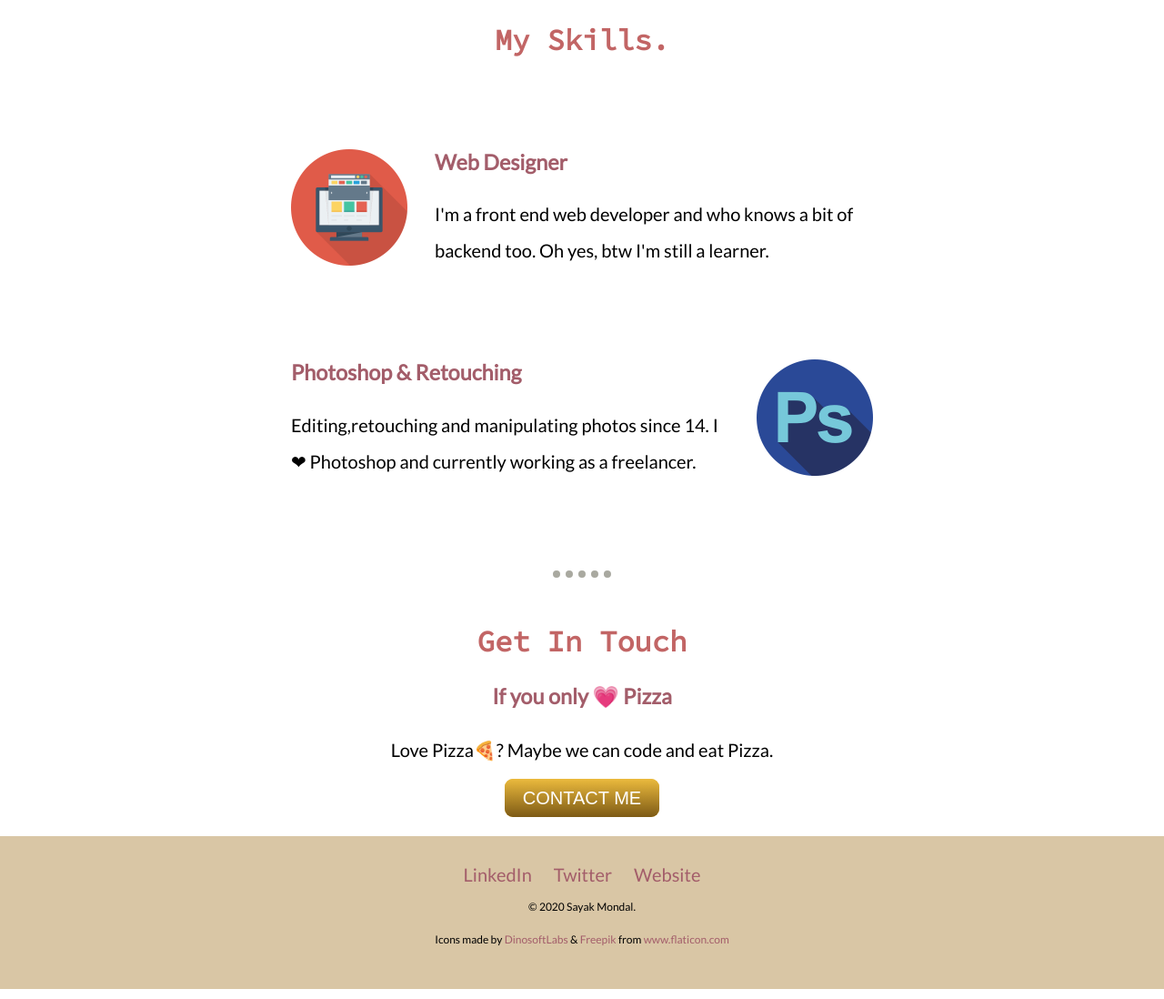
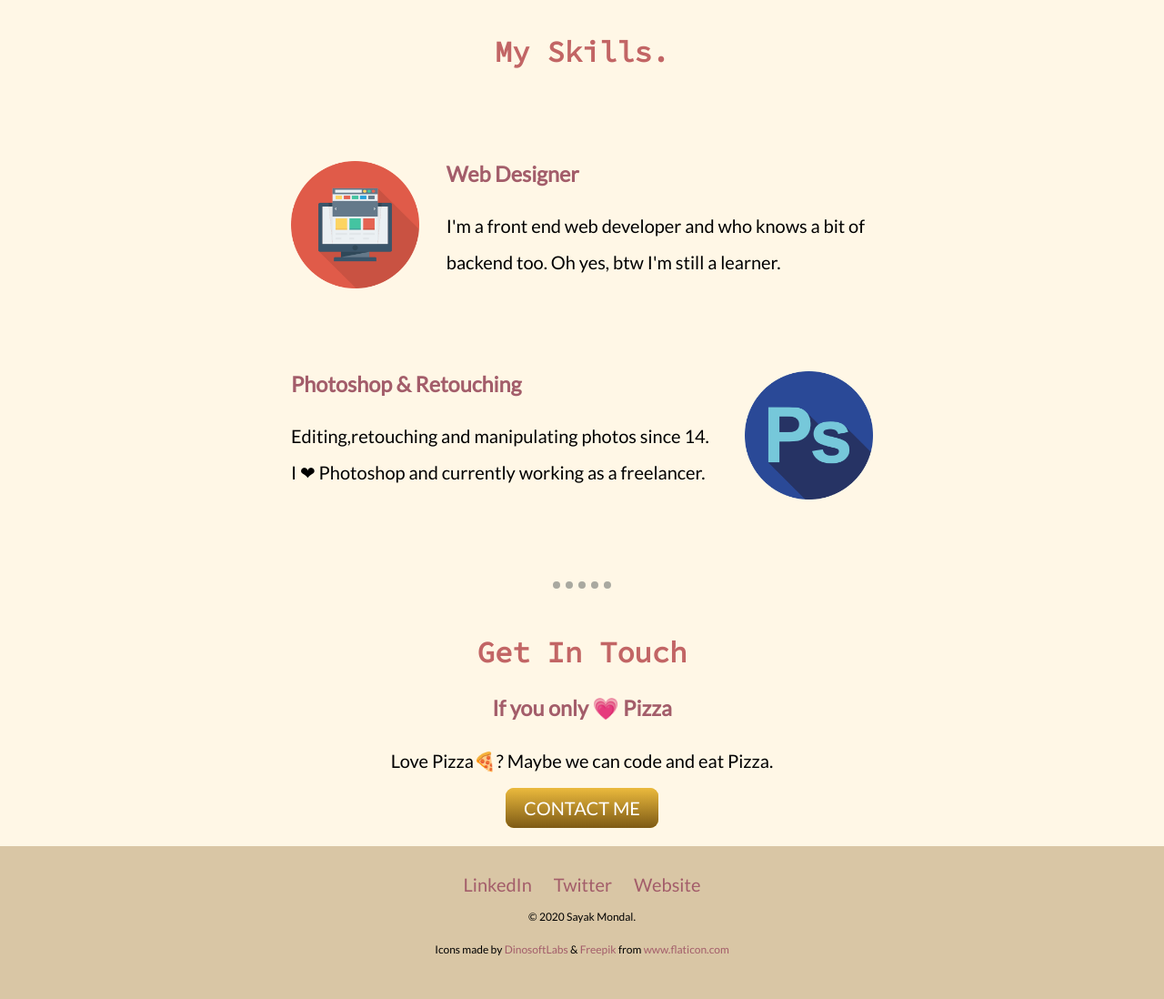
Before and after one commit to isayakmondal/website-html-css, a plain HTML site: page index.html in a window 1280 px wide. Shown: the part 1363-2461 px from the top of the page at 91% size. Drawn offline with Linux system fonts and the light colour scheme.

Commit message:
Updated the code.

```diff
--- a/css/styles.css
+++ b/css/styles.css
@@ -46,11 +46,12 @@ p{
   padding-bottom: 28px;
 }
 .main-display-pic{
-  width: 17%;
+  width: 18%;
   margin: 40px auto 0 auto;
 }
 .middle-container{
  padding-bottom: 30px;
+ background-color: #fff7e6;
 }
 .bottom-container{
 background-color: #d9c6a5;
@@ -77,12 +78,12 @@ padding: 30px ;
   text-align: left;
 }
 .web-img{
-  width: 20%;
+  width: 22%;
   float: left;
   margin-right: 30px;
 }
 .photoshop-img{
-  width: 20%;
+  width: 22%;
   float: right;
   margin-left: 30px;
 }
@@ -100,7 +101,7 @@ padding: 30px ;
   -webkit-border-radius: 9;
   -moz-border-radius: 9;
   border-radius: 9px;
-  font-family: Arial;
+  font-family: 'Lato', sans-serif;
   color: #ffffff;
   font-size: 20px;
   padding: 10px 20px 10px 20px;
```
